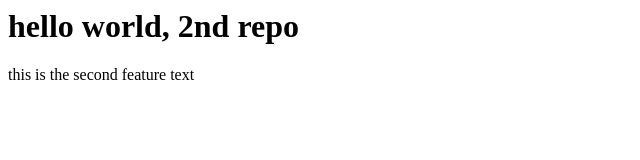
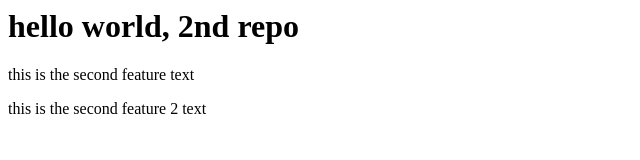
Before and after one commit to assad19/mylocalrepo, a plain HTML site: page index.html in a window 1280 px wide. Shown: the whole page, without its empty margins (0-640 px from the left). Drawn offline with Linux system fonts and the light colour scheme.

Commit message:
2nd feature task

```diff
--- a/index.html
+++ b/index.html
@@ -1,2 +1,3 @@
 <h1>hello world, 2nd repo</h1>
 <p>this is the second feature text</p>
+<p>this is the second feature 2 text</p>
```
